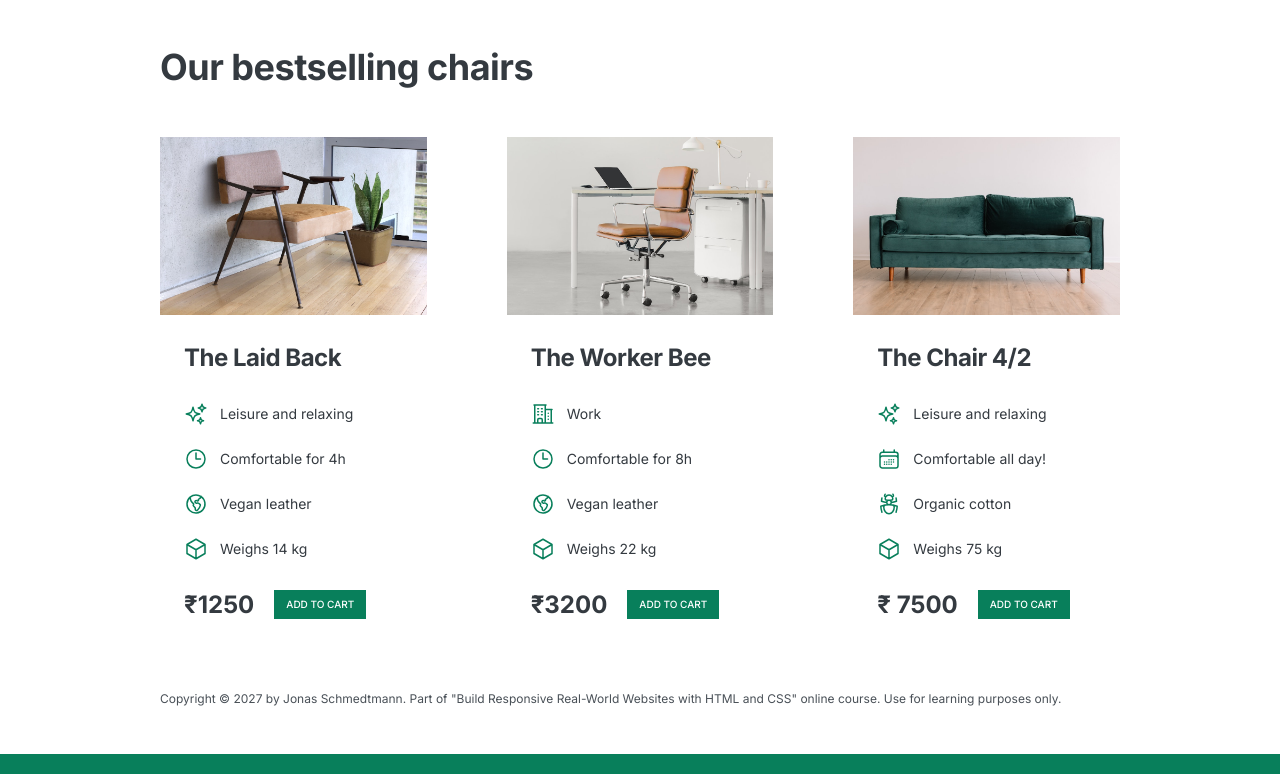
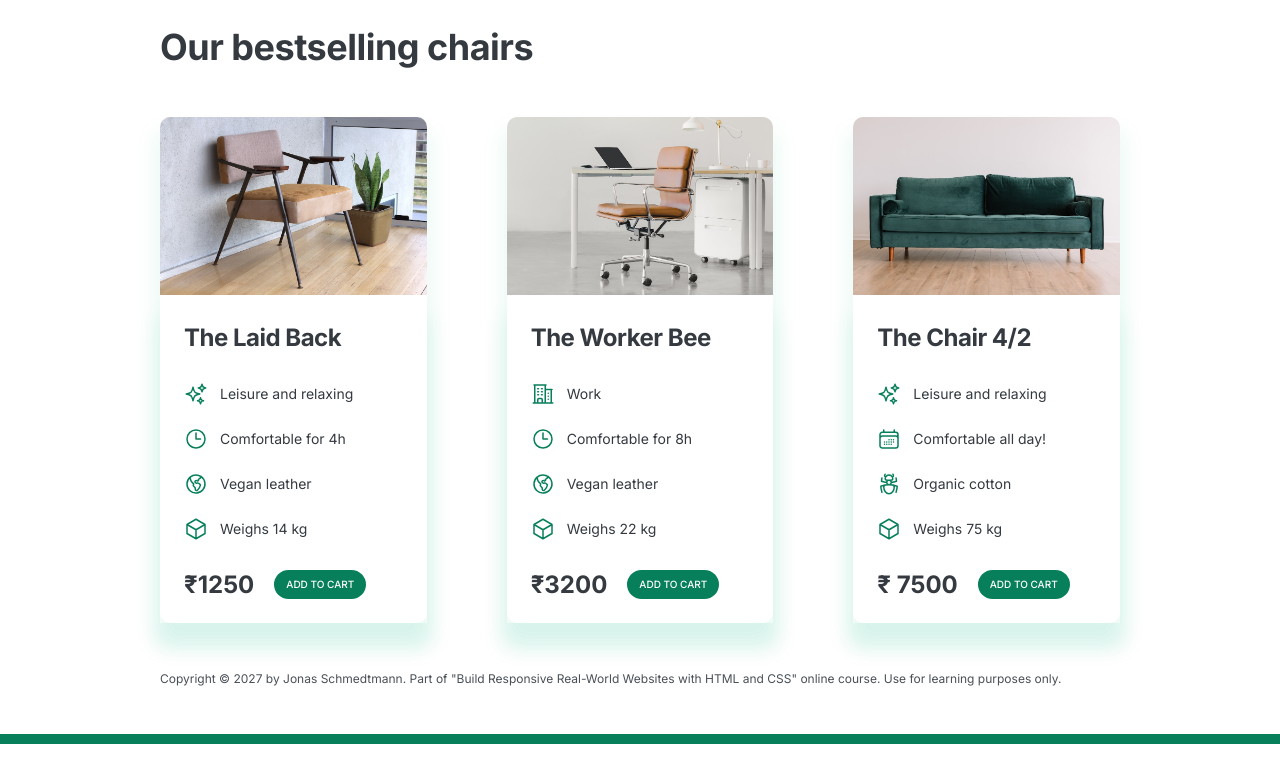
Before and after one commit to anmolshri-dev/chairshop_project, a plain HTML site: page index.html in a window 1280 px wide. Shown: the part 1141-1915 px from the top of the page. After the commit the page ends 1885 px from the top, so only its background shows below. Drawn offline with Linux system fonts and the light colour scheme.

Commit message:
shadows and border modified

```diff
--- a/style.css
+++ b/style.css
@@ -23,8 +23,7 @@ Grey - #343a40
 body {
   font-family: "Inter", sans-serif;
   color: #343a40;
-  border-bottom: 20px solid #087f5b;
-  border-top: 20px solid #66d9e8;
+  border-bottom: 10px solid #087f5b;
 }
 
 .container {
@@ -57,6 +56,8 @@ h2 {
   text-decoration: none;
   text-transform: uppercase;
   display: inline-block;
+
+  border-radius: 100px;
 }
 
 .btn:hover,
@@ -72,6 +73,10 @@ h2 {
 .btn--small {
   font-size: 10px;
   padding: 8px 12px;
+}
+
+img {
+  border-radius: 10px;
 }
 
 /* ------------------------ */
@@ -91,6 +96,7 @@ header {
 }
 
 h1 {
+  /* text-shadow: 0px 5px 2px rgba(11, 186, 134, 0.21); */
   margin-bottom: 24px;
   font-size: 44px;
   line-height: 1.1;
@@ -129,6 +135,7 @@ img {
 .testimonial-section {
   background: #12b886;
   color: #fff;
+  border-radius: 10px;
   padding: 24px;
 }
 
@@ -152,8 +159,17 @@ img {
 /* CHAIRS */
 .chair-box {
   padding: 24px;
+  border-radius: 10px;
+  box-shadow: 0px 20px 20px 5px rgba(11, 186, 134, 0.081);
 }
 
+.chair img {
+  border-bottom-left-radius: 0;
+  border-bottom-right-radius: 0;
+}
+.chair {
+  box-shadow: 0px 20px 20px 5px rgba(11, 186, 134, 0.081);
+}
 h3 {
   margin-bottom: 24px;
   font-size: 24px;
```
